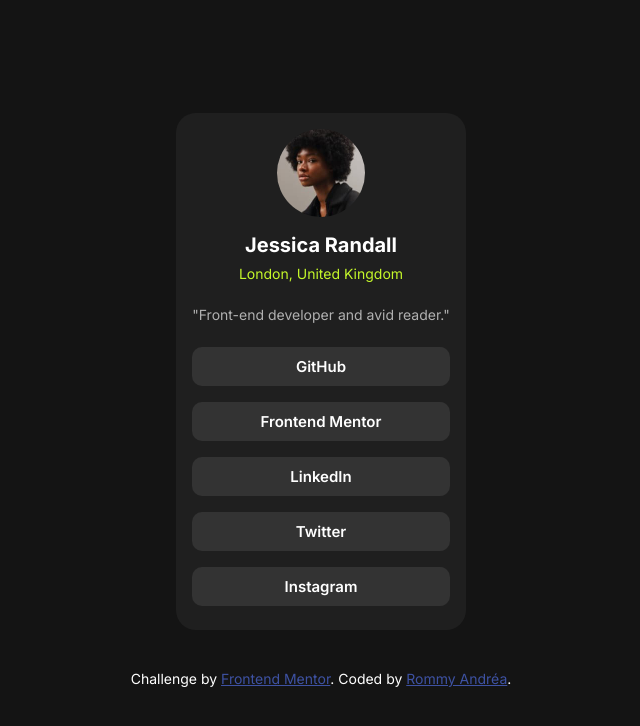
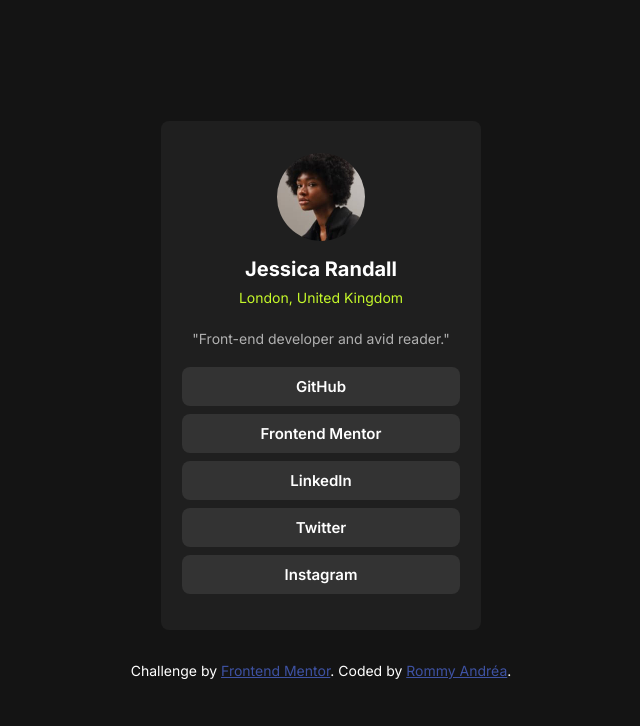
Before and after one commit to RommyAndrea/social-links-profile, a plain HTML site: page index.html in a window 1280 px wide. Shown: the whole page, without its empty margins (319-959 px from the left). Drawn offline with Linux system fonts and the light colour scheme.

Commit message:
mise à jour css

```diff
--- a/styles.css
+++ b/styles.css
@@ -12,7 +12,7 @@ body {
     align-items: center;
     min-height: 100vh;
     flex-direction: column;
-    gap: 2.5rem;
+    gap: 2rem;
 }
 
 .container {
@@ -22,10 +22,14 @@ body {
     justify-content: center;
     align-items: center;
     flex-direction: column;
-    border-radius: 1.25rem;
+    border-radius: 0.5rem;
     max-width: 320px;
     width: 100%;
     gap: 1rem;
+    padding-left: 2.5rem;
+    padding-right:  2.5rem;
+    padding-bottom: 2rem;
+    padding-top: 2rem;
 }
 
 .container img{
@@ -48,7 +52,7 @@ body {
 }
 
 .text p {
-    font-size: 14px;
+    font-size: 0.875rem;
     font-weight: 400;
 }
 
@@ -62,6 +66,9 @@ body {
     color: hsla(0, 0%, 100%, 0.65);
     margin-top: 1rem;
     margin-bottom: 1rem;
+    text-wrap: nowrap;
+    padding-left: 0.625rem;
+    padding-right: 0.625rem;
 }
 
 .button {
@@ -71,10 +78,10 @@ body {
     font-weight: 600;
     text-align: center;
     padding: 0.625rem;
-    margin: 0.5rem;
+    margin: 0.25rem;
     width: 100%;
     font-size: 0.9375rem;
-    border-radius: 0.625rem;
+    border-radius: 0.5rem;
 }
 
 
```
